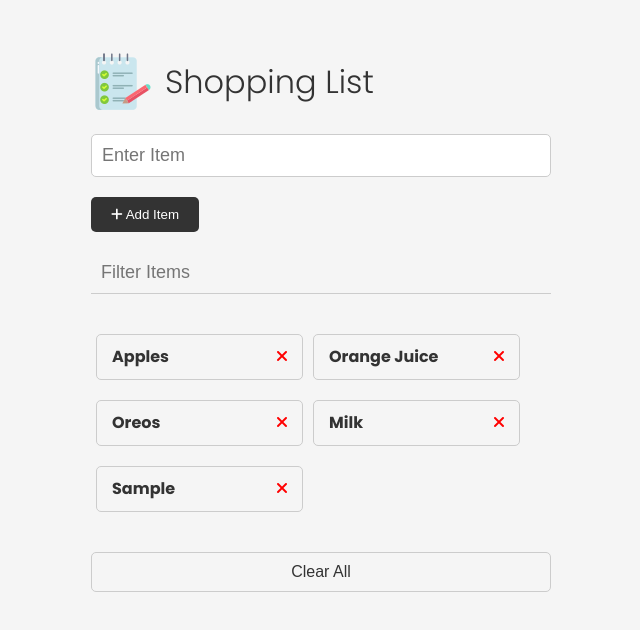
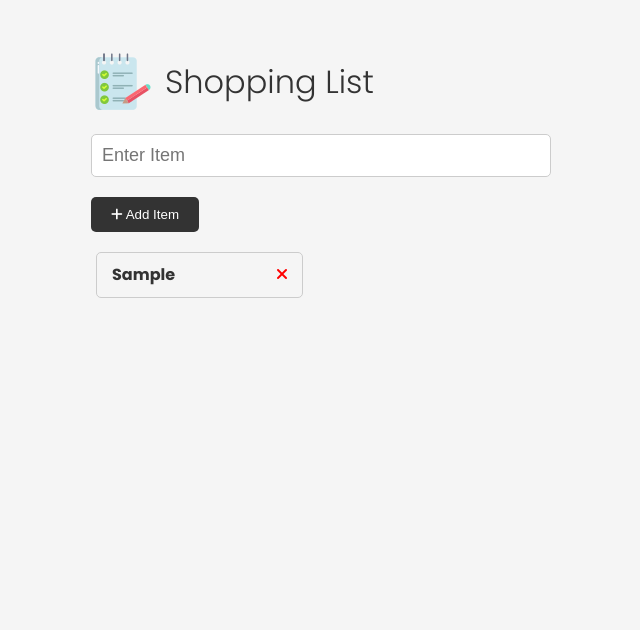
Before and after one commit to blaiseishimwe/shopping-list, a plain HTML site: page index.html in a window 1280 px wide. Both pictures are taken after typing "Sample" into the empty fields and a click on the button "Add Item". Shown: the whole page, without its empty margins (319-959 px from the left). Drawn offline with Linux system fonts and the light colour scheme.

Commit message:
added confirmation request prior to item deletion. added timestamp to list items. added functionality to dynamically update UI.

```diff
--- a/index.html
+++ b/index.html
@@ -47,7 +47,7 @@
       </div>
 
       <ul id="item-list" class="items">
-        <li>
+        <!-- <li>
           Apples
           <button class="remove-item btn-link text-red">
             <i class="fa-solid fa-xmark"></i>
@@ -70,7 +70,7 @@
           <button class="remove-item btn-link text-red">
             <i class="fa-solid fa-xmark"></i>
           </button>
-        </li>
+        </li> -->
       </ul>
 
       <button id="clear" class="btn-clear">Clear All</button>
--- a/script.js
+++ b/script.js
@@ -1,19 +1,13 @@
 const itemForm = document.getElementById('item-form');
 const itemInput = document.getElementById('item-input');
-const itemList = document.getElementById('item-list');
-
-const addItem = (e) => {
-  e.preventDefault();
-  const newItem = itemInput.value;
-  newItem === ''
-    ? alert('Please enter a valid name.')
-    : itemList.appendChild(listItem(newItem));
-  itemInput.value = '';
-};
+const itemsList = document.getElementById('item-list');
+const clearAllBtn = document.getElementById('clear');
+const filterDiv = document.querySelector('.filter');
 
 const createIcon = (classes) => {
   const icon = document.createElement('i');
   icon.className = classes;
+  icon.addEventListener('click', removeItem);
   return icon;
 };
 
@@ -25,11 +19,63 @@ const createButton = (classes) => {
 };
 
 const listItem = (newItem) => {
+  const time = new Date();
   const li = document.createElement('li');
   li.append(document.createTextNode(newItem));
   li.appendChild(createButton('remove-item btn-link text-red'));
+  li.setAttribute('title', `added at ${time}`);
 
   return li;
 };
 
+// add Item handler
+
+const addItem = (e) => {
+  e.preventDefault();
+  const newItem = itemInput.value;
+  newItem === ''
+    ? alert('Please enter a valid name.')
+    : itemsList.appendChild(listItem(newItem));
+  checkUI();
+  itemInput.value = '';
+};
+
+// remove individual item handler
+
+const removeItem = (e) => {
+  if (
+    confirm(
+      `Do you want to remove ${e.target.parentNode.parentElement.textContent} from the list?`
+    )
+  ) {
+    e.target.parentNode.parentElement.remove();
+    checkUI();
+  }
+};
+
+// clear All items handler
+
+const clearAllItems = (e) => {
+  if (confirm('Do you want to remove all items from the list?')) {
+    Array.from(itemsList.children).forEach((item) => item.remove());
+    e.target.remove();
+    checkUI();
+  }
+};
+
+// function checkUI to show/hide irrelevant elements
+
+const checkUI = () => {
+  const items = itemsList.querySelectorAll('li');
+  if (items.length < 2) {
+    clearAllBtn.style.display = 'none';
+    filterDiv.style.display = 'none';
+  } else {
+    clearAllBtn.style.display = 'block';
+    filterDiv.style.display = 'block';
+  }
+};
+
 itemForm.addEventListener('submit', addItem);
+clearAllBtn.addEventListener('click', clearAllItems);
+window.addEventListener('DOMContentLoaded', checkUI);
```
